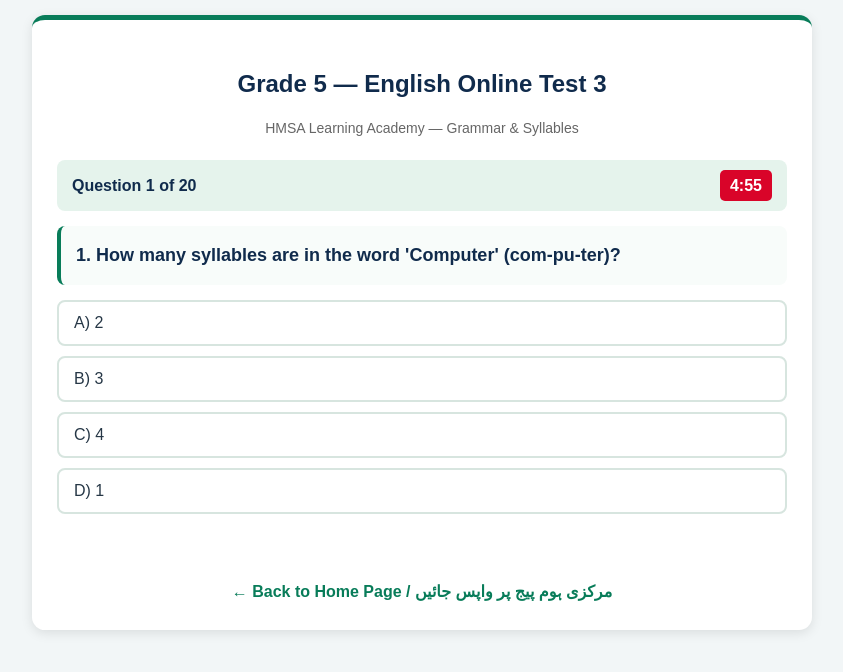
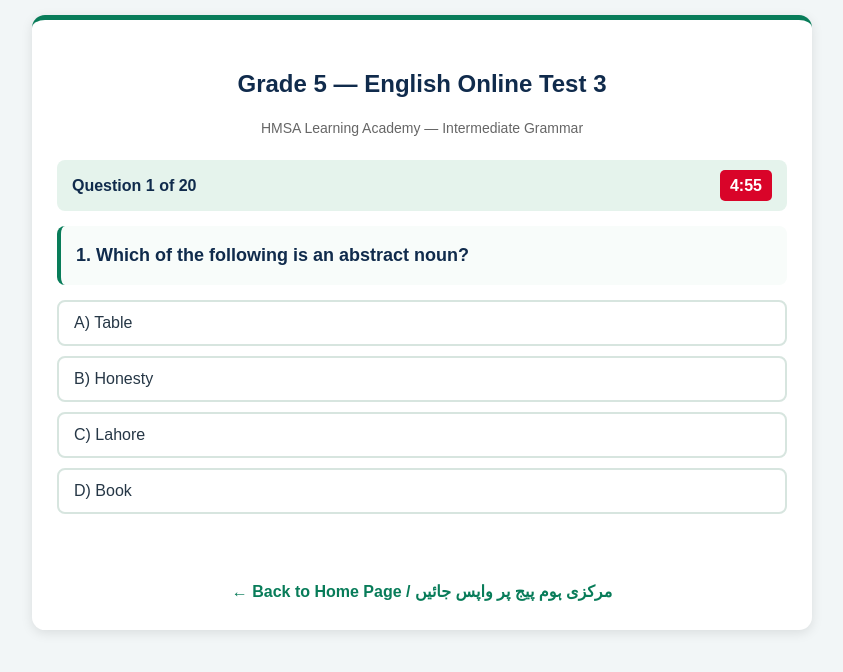
Before and after one commit to shakeelbodla786/HMSANOTES, a plain HTML site: page grade5-english-test3.html in a window 1280 px wide. Shown: the whole page, without its empty margins (218-1061 px from the left). Drawn offline with Linux system fonts and the light colour scheme.

Commit message:
Update grade5-english-test3.html

```diff
--- a/grade5-english-test3.html
+++ b/grade5-english-test3.html
@@ -29,7 +29,7 @@ h2{text-align:center;color:var(--navy);margin-bottom:5px}
 <body>
 <div class="container">
     <h2>Grade 5 — English Online Test 3</h2>
-    <p class="subtitle">HMSA Learning Academy — Grammar & Syllables</p>
+    <p class="subtitle">HMSA Learning Academy — Intermediate Grammar</p>
     <div id="quiz-screen">
         <div class="quiz-header">
             <span id="progress-text">Question 1 of 20</span>
@@ -53,26 +53,26 @@ h2{text-align:center;color:var(--navy);margin-bottom:5px}
 </div>
 <script>
 const testData = [
-    {q: "1. How many syllables are in the word 'Computer' (com-pu-ter)?", options: ["A) 2", "B) 3", "C) 4", "D) 1"], answer: 1},
-    {q: "2. How many syllables are in the word 'Education' (ed-u-ca-tion)?", options: ["A) 3", "B) 4", "C) 5", "D) 2"], answer: 1},
-    {q: "3. What is the superlative degree of 'Good'?", options: ["A) Better", "B) Best", "C) Goodest", "D) More good"], answer: 1},
-    {q: "4. Identify the Abstract Noun in: 'Honesty is the best policy.'", options: ["A) Honesty", "B) policy", "C) best", "D) None"], answer: 0},
-    {q: "5. Which sentence is in the Present Continuous Tense?", options: ["A) He plays cricket.", "B) He is playing cricket.", "C) He played cricket.", "D) He will play."], answer: 1},
-    {q: "6. How many syllables are in the word 'Cat'?", options: ["A) 1", "B) 2", "C) 3", "D) 4"], answer: 0},
-    {q: "7. What is the plural of 'Tooth'?", options: ["A) Tooths", "B) Teeth", "C) Teethes", "D) Tooth"], answer: 1},
-    {q: "8. Identify the Conjunction in: 'Ali and Ahmed are friends.'", options: ["A) Ali", "B) and", "C) are", "D) friends"], answer: 1},
-    {q: "9. What is the synonym of 'Quick'?", options: ["A) Slow", "B) Fast", "C) Late", "D) Heavy"], answer: 1},
-    {q: "10. How many syllables are in 'Water' (wa-ter)?", options: ["A) 1", "B) 2", "C) 3", "D) 4"], answer: 1},
-    {q: "11. Choose the correct spelling:", options: ["A) Necessary", "B) Necessaary", "C) Nesessary", "D) Necesary"], answer: 0},
-    {q: "12. What is the antonym of 'Accept'?", options: ["A) Agree", "B) Refuse / Reject", "C) Receive", "D) Take"], answer: 1},
-    {q: "13. How many syllables are in 'Elephant' (el-e-phant)?", options: ["A) 2", "B) 3", "C) 4", "D) 5"], answer: 1},
-    {q: "14. What is the feminine gender of 'Lion'?", options: ["A) Lioness", "B) Tiger", "C) Cow", "D) Hen"], answer: 0},
-    {q: "15. What is the past participle of 'Write'?", options: ["A) Wrote", "B) Written", "C) Writing", "D) Writes"], answer: 1},
-    {q: "16. How many syllables are in 'Beautiful' (beau-ti-ful)?", options: ["A) 2", "B) 3", "C) 4", "D) 5"], answer: 1},
-    {q: "17. Identify the Adverb in: 'The soldier fought bravely.'", options: ["A) soldier", "B) fought", "C) bravely", "D) The"], answer: 2},
-    {q: "18. What punctuation mark is used at the end of a question?", options: ["A) Full stop (.)", "B) Question mark (?)", "C) Comma (,)", "D) Exclamation (!)"], answer: 1},
-    {q: "19. How many syllables are in 'Banana' (ba-na-na)?", options: ["A) 2", "B) 3", "C) 4", "D) 1"], answer: 1},
-    {q: "20. What is the opposite of 'Strong'?", options: ["A) Weak", "B) Powerful", "C) Hard", "D) Tough"], answer: 0}
+    {q: "1. Which of the following is an abstract noun?", options: ["A) Table", "B) Honesty", "C) Lahore", "D) Book"], answer: 1},
+    {q: "2. What is the plural form of 'Lady'?", options: ["A) Ladys", "B) Ladies", "C) Ladyies", "D) Ladi"], answer: 1},
+    {q: "3. Choose the correct article: 'He reads ___ Quran every day.'", options: ["A) a", "B) an", "C) the", "D) no article"], answer: 2},
+    {q: "4. What is the antonym of 'Brave'?", options: ["A) Coward", "B) Bold", "C) Fearless", "D) Valiant"], answer: 0},
+    {q: "5. Identify the pronoun in: 'The teacher praised her because she worked hard.'", options: ["A) teacher", "B) praised", "C) she", "D) hard"], answer: 2},
+    {q: "6. What is the past participle of 'Write'?", options: ["A) Wrote", "B) Written", "C) Writing", "D) Writes"], answer: 1},
+    {q: "7. Which word is an adverb in 'The old man walked slowly.'?", options: ["A) old", "B) man", "C) walked", "D) slowly"], answer: 3},
+    {q: "8. Choose the correct spelling:", options: ["A) Necessary", "B) Neccesary", "C) Necassary", "D) Nessary"], answer: 0},
+    {q: "9. What is the plural of 'Knife'?", options: ["A) Knifes", "B) Knives", "C) Knifves", "D) Knife"], answer: 1},
+    {q: "10. Choose the correct preposition: 'The bird flew ___ the tree.'", options: ["A) over", "B) on", "C) in", "D) at"], answer: 0},
+    {q: "11. What is the synonym of 'Glad'?", options: ["A) Sad", "B) Happy", "C) Angry", "D) Tired"], answer: 1},
+    {q: "12. Identify the preposition in: 'The cat jumped over the fence.'", options: ["A) cat", "B) jumped", "C) over", "D) fence"], answer: 2},
+    {q: "13. Choose the correct pronoun: 'Ali and Ahmed are brothers. ___ play cricket together.'", options: ["A) He", "B) They", "C) We", "D) You"], answer: 1},
+    {q: "14. What is the masculine gender of 'Duck'?", options: ["A) Drake", "B) Goose", "C) Duckling", "D) Bull"], answer: 0},
+    {q: "15. Choose the correct article: 'She is ___ best student in the class.'", options: ["A) a", "B) an", "C) the", "D) no article"], answer: 2},
+    {q: "16. What is the plural of 'Ox'?", options: ["A) Oxes", "B) Oxen", "C) Oxs", "D) Ox"], answer: 1},
+    {q: "17. Which word is a conjunction in 'I wanted to go, but it started raining.'", options: ["A) wanted", "B) go", "C) but", "D) started"], answer: 2},
+    {q: "18. What is the opposite of 'Ancient'?", options: ["A) Old", "B) Modern", "C) Antique", "D) Past"], answer: 1},
+    {q: "19. Choose the correct tense form: 'She ___ to school yesterday.'", options: ["A) go", "B) goes", "C) went", "D) gone"], answer: 2},
+    {q: "20. What punctuation mark indicates a strong emotion or surprise?", options: ["A) Full stop (.)", "B) Comma (,)", "C) Exclamation mark (!)", "D) Question mark (?)"], answer: 2}
 ];
 let idx=0, score=0, timerInterval, timeLeft=300;
 function startTest(){ idx=0; score=0; timeLeft=300; document.getElementById('score-screen').style.display='none'; document.getElementById('quiz-screen').style.display='block'; startTimer(); loadQ(); }
```
